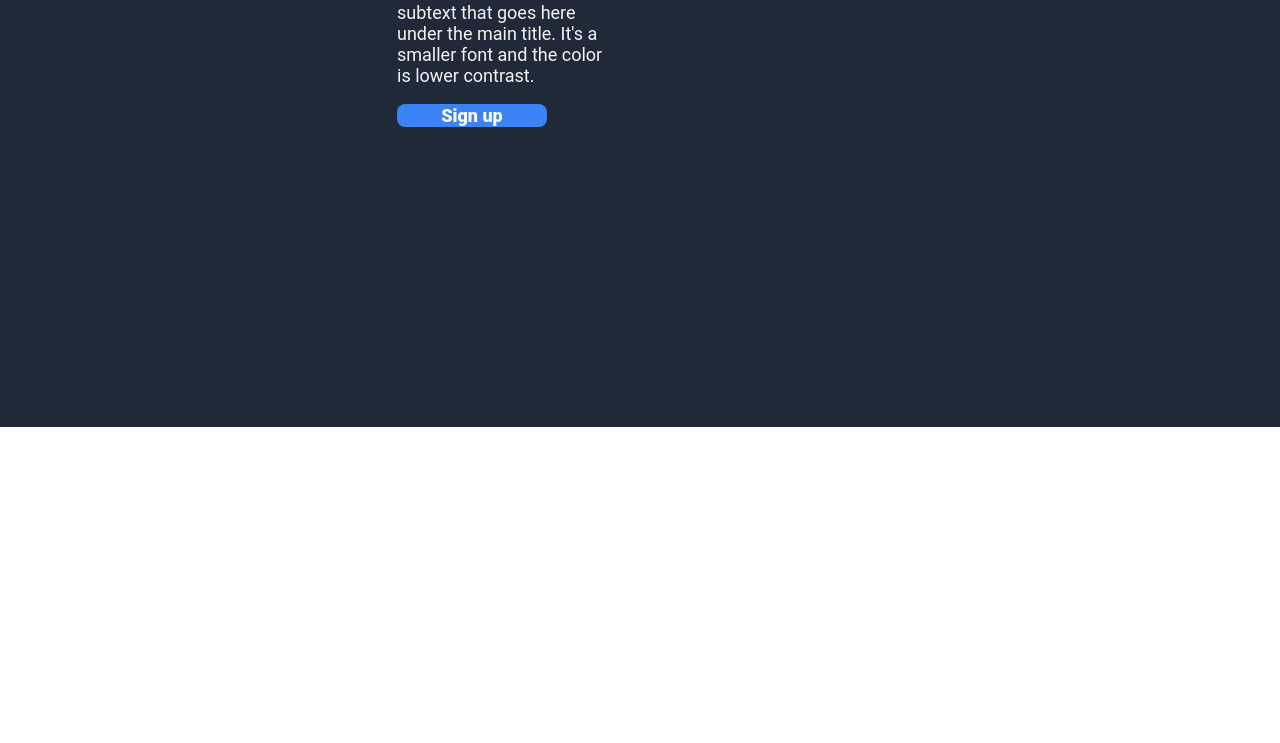
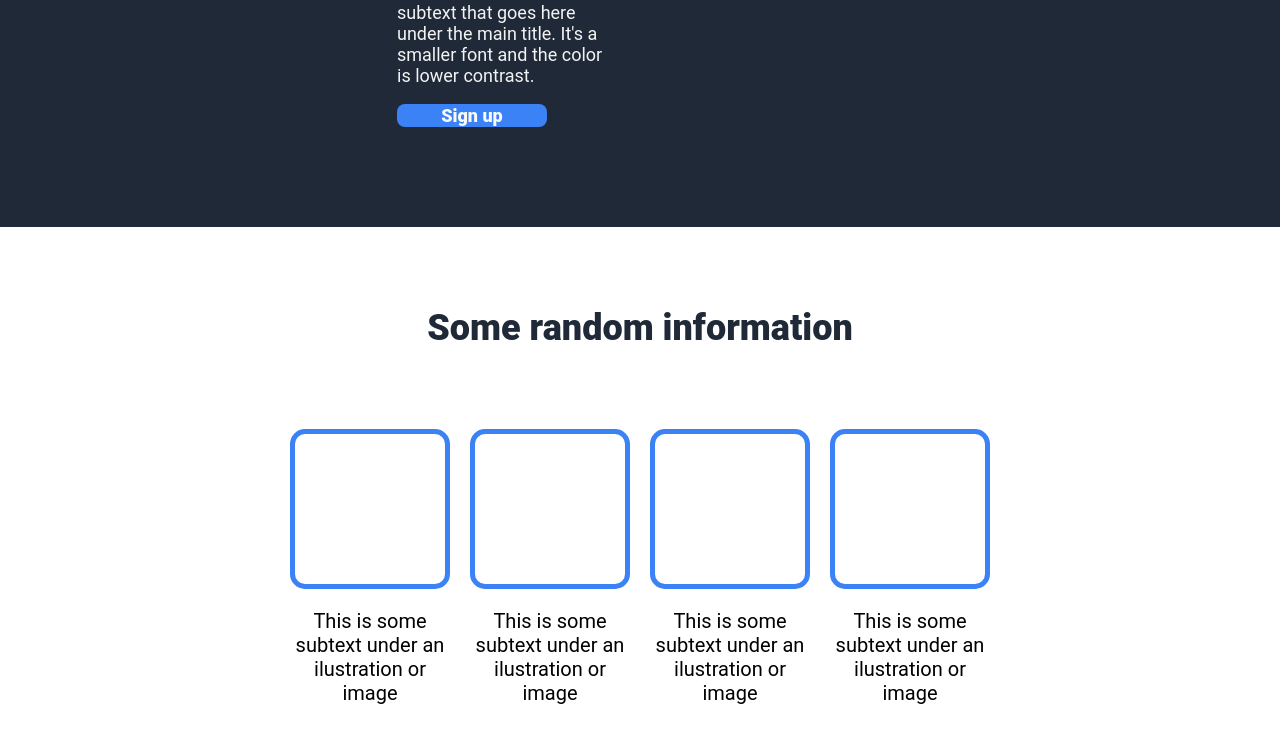
Before and after one commit to Bernapro/web-flexbox, a plain HTML site: page index.html in a window 1280 px wide. Shown: the part 443-1186 px from the top of the page. Before the commit the page ends 870 px from the top, so only its background shows below. Drawn offline with Linux system fonts and the light colour scheme.

Commit message:
Parte de información, encabezado, subtexto y tarjetas

```diff
--- a/index.html
+++ b/index.html
@@ -32,14 +32,42 @@
                 <div>This is a placeholder for an image</div>
             </div>
         </div>
-
-        <div class=" contenido">
+    </div>
+    <div class="cuerpo">
+        <div class="informacion">
+            <div class="titulo-informacion">
+                Some random information
+            </div>
+            <div class="tarjetas">
+                <div class="tarjeta">
+                    <div class="imagen"></div>
+                    <p class="texto"> This is some subtext under an ilustration or image</p>
+                </div>
+                <div class="tarjeta">
+                    <div class="imagen"></div>
+                    <p class="texto"> This is some subtext under an ilustration or image</p>
+                </div>
+                <div class="tarjeta">
+                    <div class="imagen"></div>
+                    <p class="texto"> This is some subtext under an ilustration or image</p>
+                </div>
+                <div class="tarjeta">
+                    <div class="imagen"></div>
+                    <p class="texto"> This is some subtext under an ilustration or image</p>
+                </div>
+            </div>
+        </div>
+        <div class="frase">
 
         </div>
-
-        <div class="pie-pagina">
+        <div class="aviso">
 
         </div>
+    </div>
+
+    <div class="pie-pagina">
+
+    </div>
 </body>
 
 </html>
--- a/style.css
+++ b/style.css
@@ -33,7 +33,7 @@
     display: flex;
     font-size: 18px;
     color: #F9FAF8;
-    gap: 25px;
+    gap: 50px;
 }
 
 ul {
@@ -90,3 +90,49 @@
     border-radius: 8px;
     border: none;
 }
+
+.cuerpo {
+    padding: 80px 0 100px 0;
+    display: flex;
+    flex: 1;
+    flex-direction: column;
+}
+
+.informacion {
+    display: flex;
+    flex-direction: column;
+    gap: 80px;
+}
+
+.titulo-informacion {
+    font-size: 36px;
+    color: #1f2937;
+    font-weight: 900;
+    display: flex;
+    justify-content: center;
+    align-items: center;
+}
+
+.tarjetas {
+    display: flex;
+    justify-content: center;
+    padding: 0 500px;
+    gap: 20px;
+}
+
+.tarjeta {
+    display: flex;
+    flex-direction: column;
+    align-items: center;
+    text-align: center;
+    font-size: 20px;
+}
+
+.imagen {
+    width: 150px;
+    height: 150px;
+    border-style: solid;
+    border: 5px solid #3B82F6;
+    border-radius: 15px;
+    flex-shrink: 0;
+}
```
